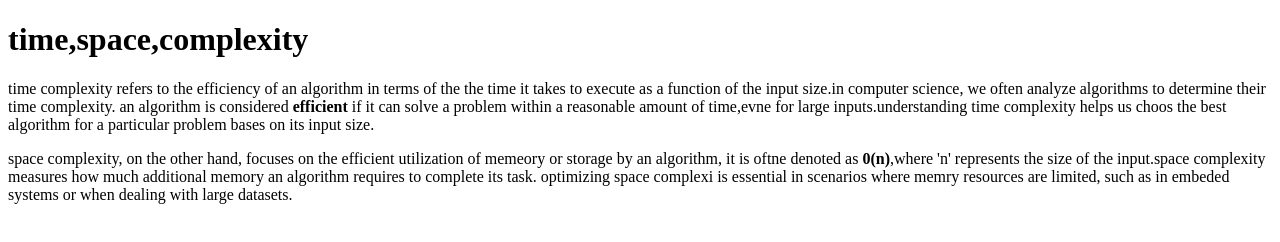
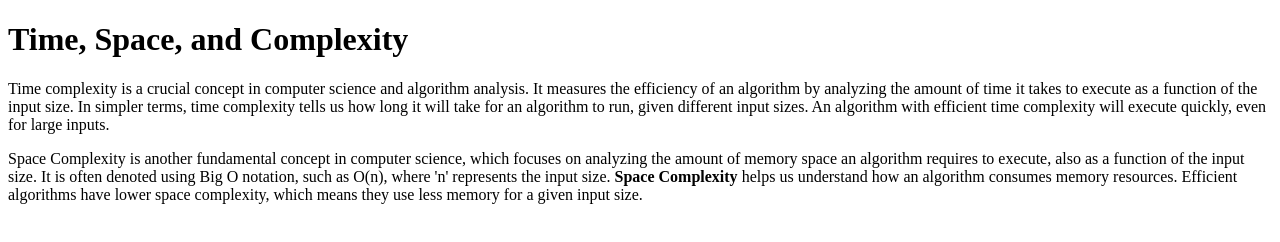
Before and after one commit to acciojob/time-and-space-complexity-dineshgore, a website: page main.html in a window 1280 px wide. Drawn offline with Linux system fonts and the light colour scheme.

Commit message:
created a submission

```diff
--- a/main.html
+++ b/main.html
@@ -1,14 +1,13 @@
 <!DOCTYPE html>
-<html lang="en">
-  <head>
-    <meta charset="UTF-8">
-    <meta name="viewport" content="width=device-width,initial-scale=1.0">
-    <title>time and complexity</title>
-  </head>
-  <body>
-    <h1>time,space,complexity</h1>
-    <p>time complexity refers to the efficiency of an algorithm in terms of the the time it takes to execute as a function of the input size.in computer science, we often analyze  algorithms to determine their time complexity. an algorithm is considered<b> efficient </b>if it can solve a problem within a reasonable amount of time,evne for large inputs.understanding time complexity helps us choos the best algorithm for a particular problem bases on its input size.</p>
-    <p>space complexity, on the other hand, focuses on the efficient utilization of memeory or storage by an algorithm, it is oftne denoted as <b>0(n)</b>,where
-    'n' represents the size of the input.space complexity measures how much additional memory an algorithm requires to complete its task. optimizing space complexi is essential in scenarios where memry resources are limited, such as in embeded systems or when dealing with large datasets.</p>
-  </body>
+<html>
+<head>
+    <title>Time and Space Complexity</title>
+</head>
+<body>
+    <h1>Time, Space, and Complexity</h1>
+
+    <p>Time complexity is a crucial concept in computer science and algorithm analysis. It measures the efficiency of an algorithm by analyzing the amount of time it takes to execute as a function of the input size. In simpler terms, time complexity tells us how long it will take for an algorithm to run, given different input sizes. An algorithm with efficient time complexity will execute quickly, even for large inputs.</p>
+
+    <p>Space Complexity is another fundamental concept in computer science, which focuses on analyzing the amount of memory space an algorithm requires to execute, also as a function of the input size. It is often denoted using Big O notation, such as O(n), where 'n' represents the input size. <b>Space Complexity</b> helps us understand how an algorithm consumes memory resources. Efficient algorithms have lower space complexity, which means they use less memory for a given input size.</p>
+</body>
 </html>
```
